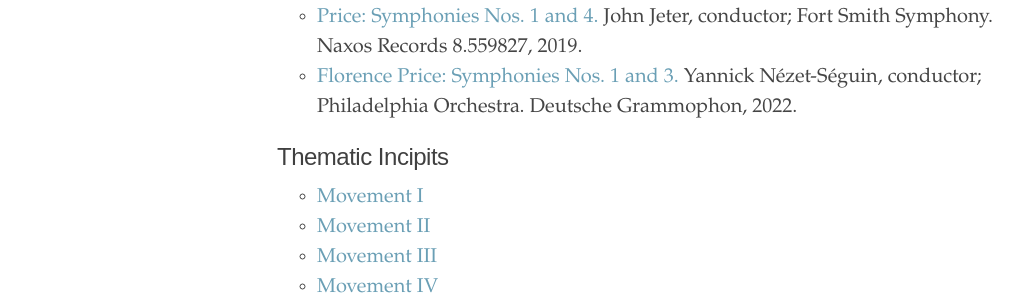
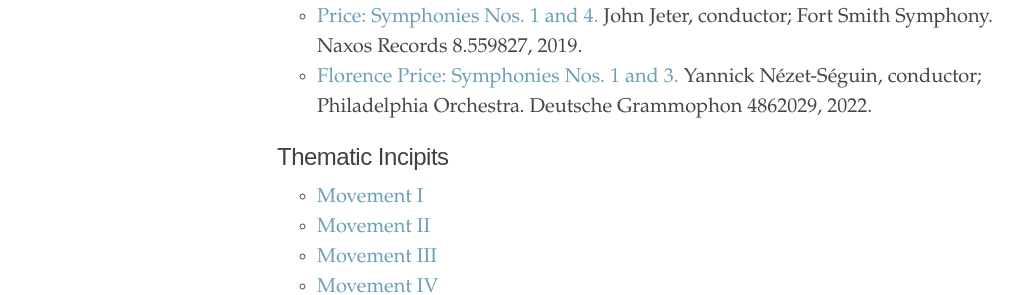
Before and after one commit to dwshadle/florence-price-catalog, a Jekyll site: the page built from _texts/price-symphony_no1.md, in a window 1280 px wide and 900 px high, scrolled down 1017 px. Shown: the part 193-488 px from the top of the window, without its empty margins (3-1027 px from the left). Built offline with Jekyll 4.4.1, drawn with Linux system fonts in a browser that asks for light colours.

Commit message:
Update price-symphony_no1.md

```diff
--- a/_texts/price-symphony_no1.md
+++ b/_texts/price-symphony_no1.md
@@ -32,7 +32,7 @@
 ## Recordings
 - <a href="https://www.albanyrecords.com/mm5/merchant.mvc?Screen=PROD&Product_Code=TROY1295" target="_blank">Florence B Price: Concerto in One Movement/Symphony in E Minor.</a> Karen Walwyn, piano; Leslie B. Dunner, conductor; New Black Music Repertory Ensemble. Albany Records TROY 1295, 2011.
 - <a href="https://www.naxos.com/CatalogueDetail/?id=8.559827" target="_blank">Price: Symphonies Nos. 1 and 4.</a> John Jeter, conductor; Fort Smith Symphony. Naxos Records 8.559827, 2019.
-- <a href="https://www.deutschegrammophon.com/en/catalogue/products/price-symphonies-nos-1-3-nezet-seguin-12476" target="_blank">Florence Price: Symphonies Nos. 1 and 3.</a> Yannick Nézet-Séguin, conductor; Philadelphia Orchestra. Deutsche Grammophon, 2022.
+- <a href="https://www.deutschegrammophon.com/en/catalogue/products/price-symphonies-nos-1-3-nezet-seguin-12476" target="_blank">Florence Price: Symphonies Nos. 1 and 3.</a> Yannick Nézet-Séguin, conductor; Philadelphia Orchestra. Deutsche Grammophon 4862029, 2022.
 
 ## Thematic Incipits
 - [Movement I](https://dwshadle.github.io/test/price-symphony-no1/mvt1)
```
